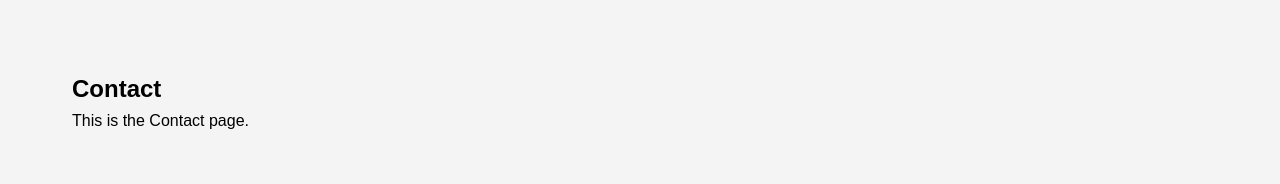
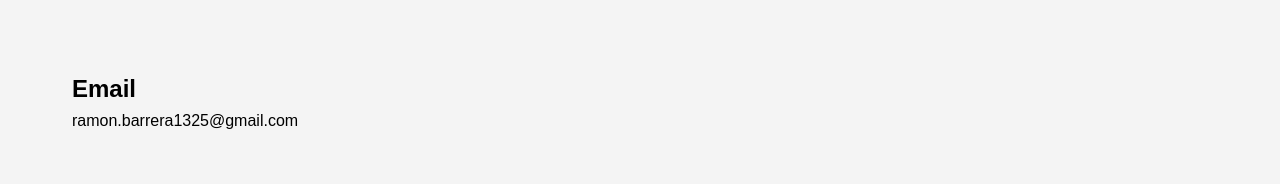
Before and after one commit to jcruzcs/chicano, a React (Vite) app: page /contact in a window 1280 px wide. Shown: the part 324-508 px from the top of the page. Built offline with nearby package versions, Linux system fonts and the light colour scheme.

Commit message:
contact info

```diff
--- a/src/Contact.tsx
+++ b/src/Contact.tsx
@@ -3,8 +3,8 @@
 function Contact() {
   return (
     <div>
-      <h2>Contact</h2>
-      <p>This is the Contact page.</p>
+      <h2>Email</h2>
+      <p>ramon.barrera1325@gmail.com</p>
     </div>
   );
 }
```
